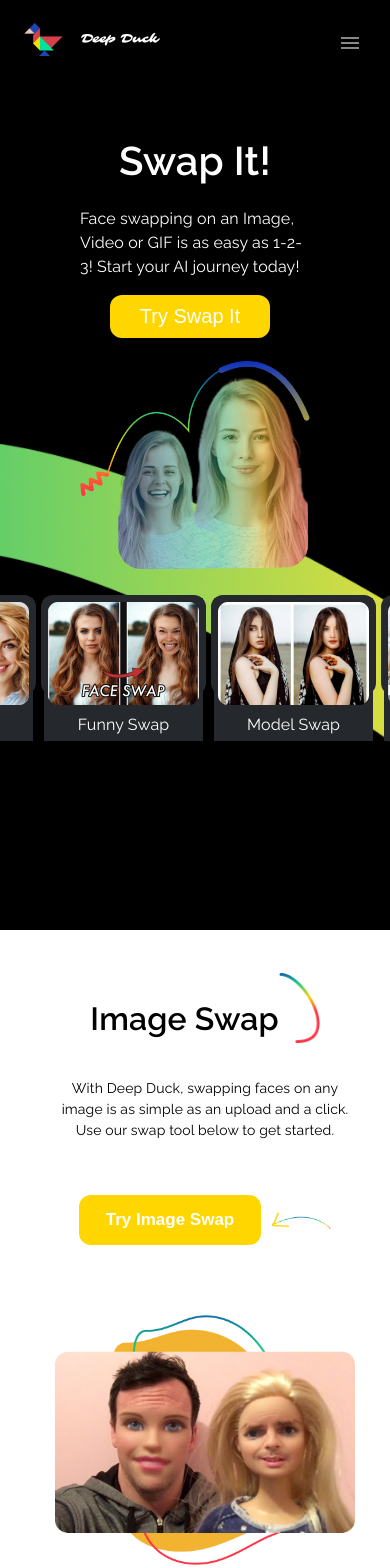
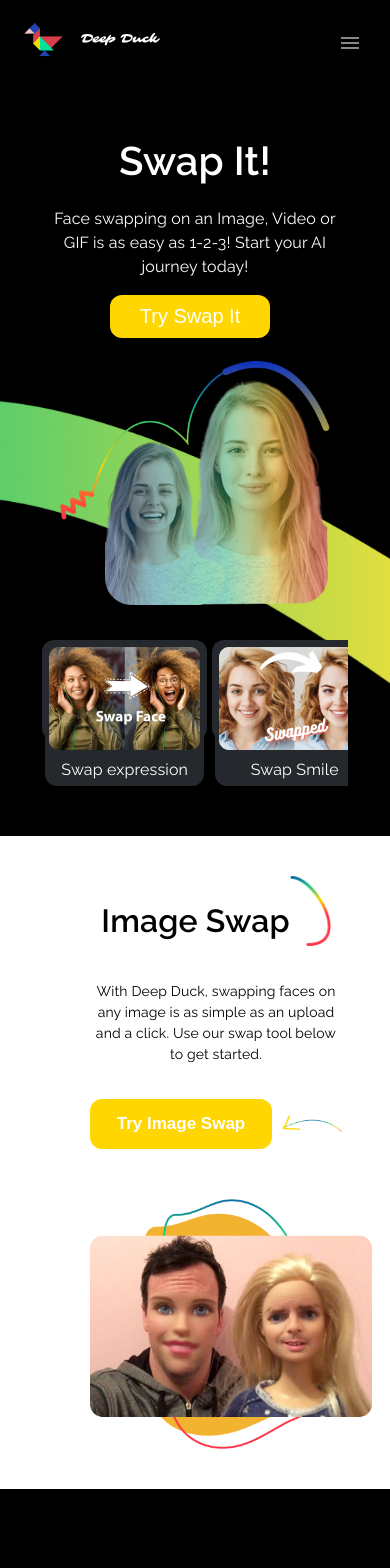
Before and after one commit to Rameeshakhan/DeepDuck, a React (Vite) app: page / in a window 390 px wide. Shown: the top 1568 px of the page. Built offline with nearby package versions, Linux system fonts and the light colour scheme.

Commit message:
Modified

```diff
--- a/package.json
+++ b/package.json
@@ -18,7 +18,9 @@
     "react": "^18.2.0",
     "react-dom": "^18.2.0",
     "react-icons": "^4.10.1",
-    "react-router-dom": "^6.14.0"
+    "react-router-dom": "^6.14.0",
+    "react-slick": "^0.29.0",
+    "slick-carousel": "^1.8.1"
   },
   "devDependencies": {
     "@types/react": "^18.0.37",
--- a/src/assets/css/landing.module.css
+++ b/src/assets/css/landing.module.css
@@ -7,10 +7,12 @@
  }
 
  .intro-section-container {
-   position: relative;
-   background-size: cover;
+   /* position: relative; */
+   background-size: contain;
    background-position: center;
-   font-family: "Raleway";
+   font-family: Raleway;
+   background-repeat: no-repeat;
+   height: 100vh;
  }
 
  .grid-container {
@@ -30,9 +32,13 @@
    width: 100%;
  }
 
+
+
  .image {
-   height: 396px;
-   width: 380px;
+   height: 366px;
+   width: 370px;
+   margin-right: 35px;
+   padding-bottom: 30px;
  }
 
  .swapBtn {
@@ -62,16 +68,32 @@
    padding-left: 20vh;
    padding-top: 30px;
    align-items: flex-start;
+
  }
 
  .SixInlineDiv {
-   /* border: 1px solid white; */
-   /* padding: 20px 0px; */
-   display: flex;
-   justify-content: space-between;
-   align-items: center;
-   margin: 5px 25vh;
- }
+  display: flex;
+  justify-content: space-between;
+  align-items: center;
+  margin: 15px 25vh;
+  overflow-x: auto;
+  scrollbar-width: thin;
+  scrollbar-color: white transparent;
+}
+
+.SixInlineDiv::-webkit-scrollbar {
+  height: 4px;
+}
+
+.SixInlineDiv::-webkit-scrollbar-track {
+  background-color: transparent;
+}
+
+.SixInlineDiv::-webkit-scrollbar-thumb {
+  background-color: white;
+  border-radius: 10px;
+}
+
 
  .divItem {
    display: inline-flex;
@@ -89,6 +111,7 @@
    background-color: #25282C;
    padding: 4px;
    border-bottom: 0px solid #25282C;
+   /* border-radius: 12px; */
  }
 
  .desc{
@@ -97,6 +120,9 @@
    background-color: #25282C;
    padding: 4px;
    text-align: center;
+   border-bottom-left-radius: 12px;
+   border-bottom-right-radius: 12px;
+
  }
 
  @media (max-width: 800px) {
@@ -105,10 +131,18 @@
    }
 
    .grid-item {
-     padding: 5px 40px;
+     padding: 5px 0px;
      justify-content: flex-start;
      height: 200px;
    }
+
+   .intro-section-container {
+    background-size: cover;
+    background-position: center;
+    font-family: Raleway;
+    background-repeat: no-repeat;
+    height:750px ;
+  }
 
    .arrow {
       margin-left: 20px;
@@ -120,18 +154,28 @@
       justify-content: center;
       margin: 20px;
       padding: 20px;
+      text-align: center;
     }
 
    .image {
-     height: 250px;
      width: 230px;
      margin-top: 50px;
-     margin-bottom: 20px;
+     margin-bottom: 200px;
+     margin-right: auto;
+     margin-left: auto;
    }
 
-   .SixInlineDiv{
-      justify-content: center;
-   }
+   .SixInlineDiv {
+    /* border: 1px solid white; */
+    padding: 20px 0px;
+    display: flex;
+    justify-content: space-between;
+    align-items: center;
+    margin: 30px 5vh;
+    overflow-x: auto;
+
+  }
+
 
    .divItem{
       margin-top: 10vh;
@@ -141,7 +185,7 @@
    }
  }
 
- @media (max-width: 800px) {
+ @media (max-width: 1000px) {
    .block-divs {
      display: block;
    }
@@ -149,4 +193,12 @@
    .rotate-image {
      display: none;
    }
+
+   .image {
+    width: 270px;
+    margin-top: 50px;
+    margin-right: auto;
+    margin-left: auto;
+  }
+
  }
--- a/src/assets/css/res.module.css
+++ b/src/assets/css/res.module.css
@@ -2,7 +2,8 @@
 
 .section2main {
   background: White;
-  padding: 06%;
+  padding: 20px 90px;
+
   display: flex;
   text-align: left;
 }
@@ -149,6 +150,7 @@
     display: block;
     text-align: center;
     margin: auto;
+    padding: 20px 60px;
   }
 
   .section2Content {
@@ -338,6 +340,13 @@
 
 }
 
+@media screen and (max-width: 1100px) {
+  .section2image {
+    height: 250px;
+    width: 300px;
+  }
+}
+
 
 @media screen and (max-width: 600px) {
   .gifSection5main{
--- a/src/pages/Landing/IntroSection.jsx
+++ b/src/pages/Landing/IntroSection.jsx
@@ -17,10 +17,6 @@ const IntroSection = () => {
       className={styles['intro-section-container']}
       style={{
         backgroundImage: `url(${backgroundImage})`,
-        backgroundSize: 'cover',
-        backgroundPosition: 'center',
-        backgroundRepeat: "no-repeat",
-        height: "100vh",
       }}
     >
       <div className={styles['grid-container']}>
--- a/src/pages/Landing/Landing.jsx
+++ b/src/pages/Landing/Landing.jsx
@@ -19,12 +19,18 @@ const Landing = () => {
         optionColor="#888888"
       />
       <IntroSection />
+      <div
+     style={{
+      // padding: "40px"
+     }}
+      >
       <Section2 />
       <Section3 />
       <Section4 />
       <Section5 />
       <Section6/>
       <Section7/>
+      </div>
       <Footer color="white" />
     </div>
   )
--- a/src/pages/Landing/Section2.jsx
+++ b/src/pages/Landing/Section2.jsx
@@ -13,6 +13,8 @@ const Section2 = () => {
         padding: "10px 20px 10px 20px",
         width: "100%",
         display: "flex",
+        flex: 1,
+        alignItems: "center"
     };
 
     return (
@@ -41,7 +43,7 @@ const Section2 = () => {
                             display: "flex",
                             alignItems: "center",
                             gap: "10px",
-                            margin: "40px 0px",
+                            margin: "20px 0px",
                         }}>
                             <button
                                 style={{
--- a/src/pages/Landing/Section4.jsx
+++ b/src/pages/Landing/Section4.jsx
@@ -1,3 +1,86 @@
+// import React from 'react';
+// import image1 from "../../assets/images/gif-swap.png";
+// import stick from "../../assets/images/stick.png";
+// import arrow from "../../assets/images/arrowBtn.png";
+// import { useNavigate } from 'react-router-dom';
+// import styles from "../../assets/css/res.module.css"
+
+// const Section4 = () => {
+
+//     const navigate= useNavigate()
+//     const divStyles = {
+//         margin: "10px",
+//         padding: "0px 20px 0px 20px",
+//         width: "100%",
+//         display: "flex",
+//     };
+
+//     return (
+//         <>
+//             <div
+//             className={styles.section4main}
+//             >
+//                 <div
+//                     className={styles.section4content}
+//                     >
+//                         <div style={{
+//                             display: "flex",
+//                             gap: "0px",
+//                         }}>
+//                             <h1
+//                                 style={{
+//                                     margin: "0px",
+//                                     fontSize: "40px",
+//                                     fontWeight: "600"
+//                                 }}
+//                             >Gif face Swap</h1>
+//                             <img src={stick} height="70px" width="41px" />
+//                         </div>
+//                         <p
+//                             style={{
+//                                 fontSize: "16px",
+//                                 fontWeight: "500"
+//                             }}
+//                         >Have a favorite GIF? Put your face on it and text it to your friends.</p>
+//                         <div style={{
+//                             display: "flex",
+//                             alignItems: "center",
+//                             gap: "10px",
+//                             margin: "40px 0px",
+//                         }}>
+//                             <button
+//                                 style={{
+//                                     width: "182px",
+//                                     background: "#FFD600",
+//                                     padding: "15px 25px",
+//                                     border: "none",
+//                                     outline: "none",
+//                                     borderRadius: "12px",
+//                                     color: "white",
+//                                     fontSize: "17px",
+//                                     fontWeight: "700"
+//                                 }}
+//                                 onClick={()=> navigate("/gifswap")}
+//                             >Try Gif Swap</button>
+//                             <img src={arrow} height="17px" width="60px" />
+//                         </div>
+//                     </div>
+//                 <div
+//                 style={{
+//                     display: "flex",
+//                     justifyContent : "center"
+//                 }}
+//                 >
+//                 <img src={image1} alt="Image" className={styles.section4image}/>
+//                 </div>
+//             </div>
+//         </>
+//     );
+// };
+
+// export default Section4;
+
+
 import React from 'react';
 import image1 from "../../assets/images/gif-swap.png";
 import stick from "../../assets/images/stick.png";
@@ -6,47 +89,44 @@ import { useNavigate } from 'react-router-dom';
 import styles from "../../assets/css/res.module.css"
 
 const Section4 = () => {
+    const navigate = useNavigate()
 
-    const navigate= useNavigate()
     const divStyles = {
         margin: "10px",
-        padding: "0px 20px 0px 20px",
+        padding: "10px 20px 10px 20px",
         width: "100%",
         display: "flex",
+        flex: 1,
+        alignItems: "center"
     };
 
     return (
         <>
             <div
-            className={styles.section4main}
+            className={styles.section2main}
             >
+                <div style={divStyles}>
                 <div
-                    className={styles.section4content}
+                    className={styles.section2Content}
                     >
                         <div style={{
                             display: "flex",
                             gap: "0px",
                         }}>
-                            <h1
-                                style={{
-                                    margin: "0px",
-                                    fontSize: "40px",
-                                    fontWeight: "600"
-                                }}
-                            >Gif face Swap</h1>
-                            <img src={stick} height="70px" width="41px" />
+                            <h1>GIF Swap</h1>
+                            <img src={stick} height="70px" width="41px"/>
                         </div>
                         <p
                             style={{
-                                fontSize: "16px",
+                                fontSize: "14px",
                                 fontWeight: "500"
                             }}
-                        >Have a favorite GIF? Put your face on it and text it to your friends.</p>
+                        >Have a favorite GIF? Put your face on it and text it to your friends.lorem lorem lorem lorem lorem lorem lorem </p>
                         <div style={{
                             display: "flex",
                             alignItems: "center",
                             gap: "10px",
-                            margin: "40px 0px",
+                            margin: "20px 0px",
                         }}>
                             <button
                                 style={{
@@ -60,18 +140,15 @@ const Section4 = () => {
                                     fontSize: "17px",
                                     fontWeight: "700"
                                 }}
+
                                 onClick={()=> navigate("/gifswap")}
                             >Try Gif Swap</button>
                             <img src={arrow} height="17px" width="60px" />
                         </div>
                     </div>
-                <div
-                style={{
-                    display: "flex",
-                    justifyContent : "center"
-                }}
-                >
-                <img src={image1} alt="Image" className={styles.section4image}/>
+                </div>
+                <div style={divStyles}>
+                <img src={image1} alt="Image" className={styles.section2image} />
                 </div>
             </div>
         </>
```
Also changed, not shown: 1 other file (tests, documents, lock files or other folders).
